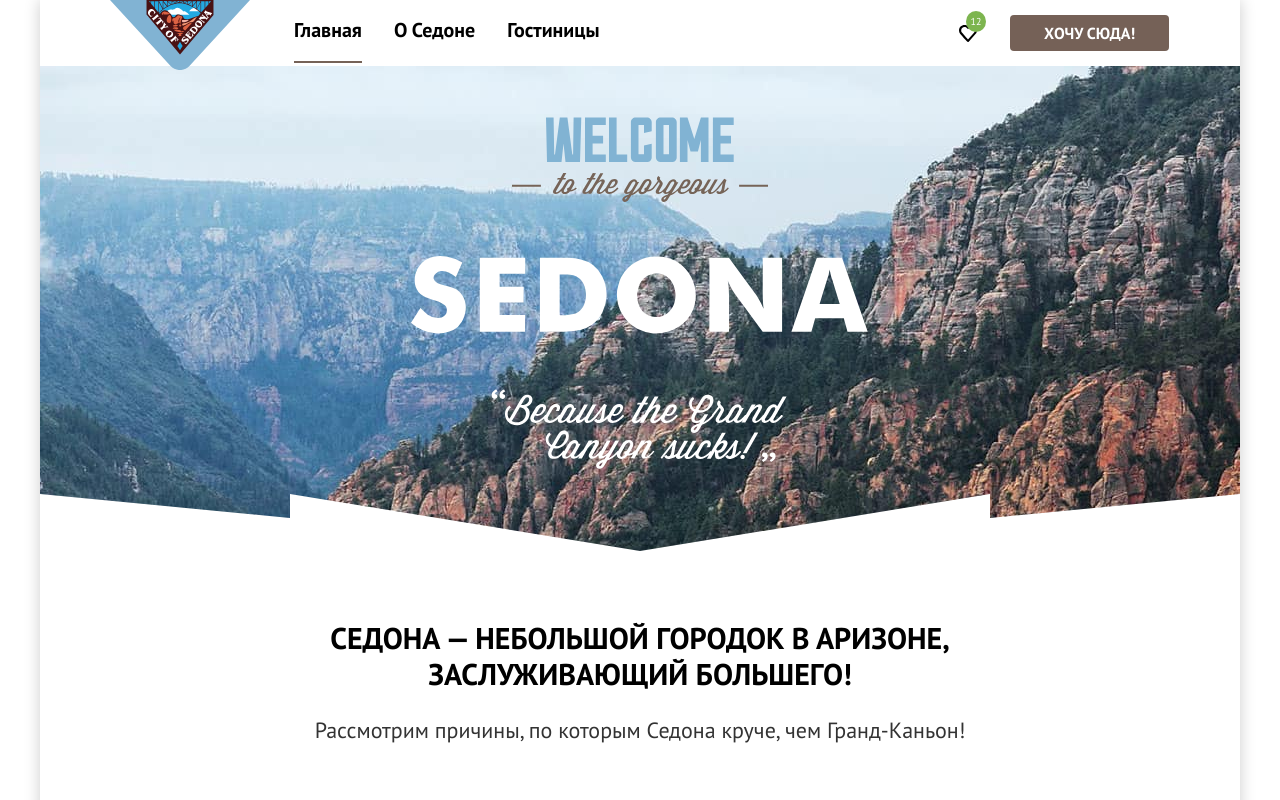
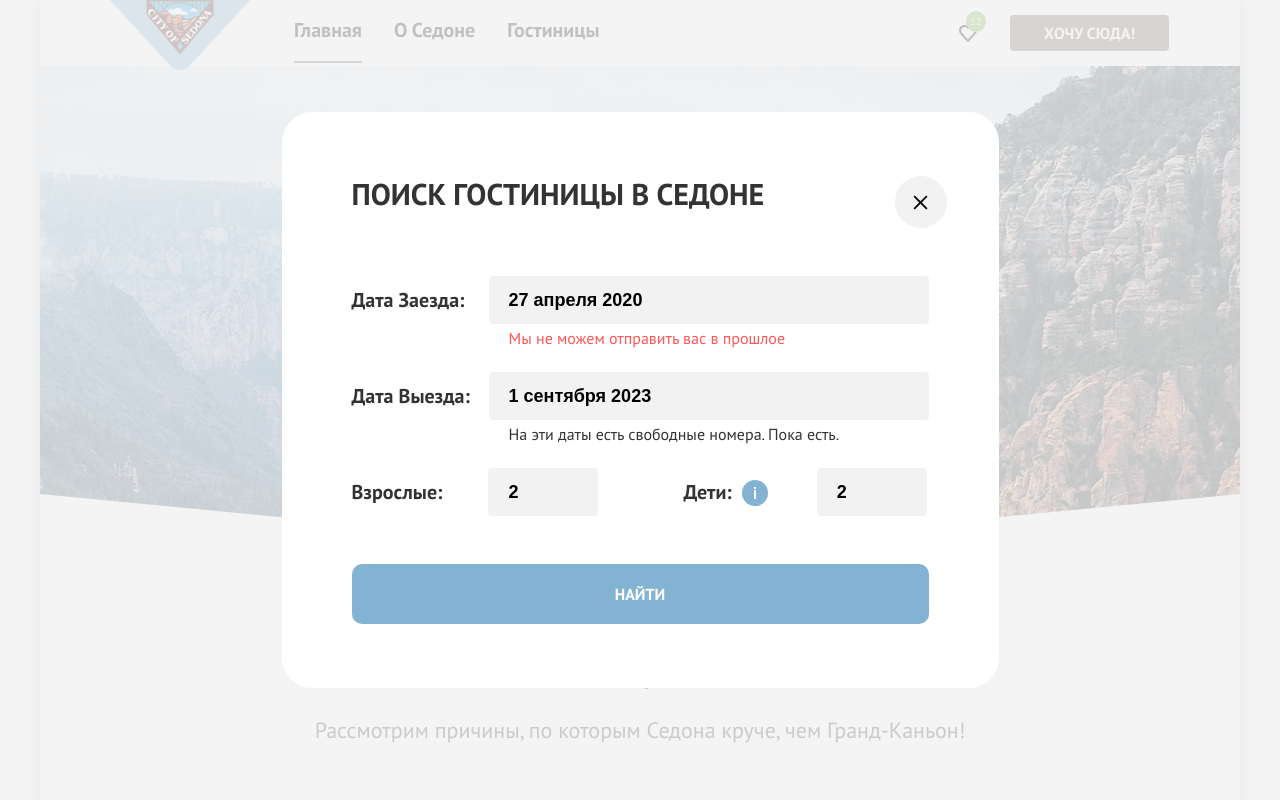
Before and after one commit to htmlacademy-htmlcss/2210791-sedona-35, a plain HTML site: page index.html in a window 1280 px wide. Shown: the top 800 px of the page. Drawn offline with Linux system fonts and the light colour scheme.

Commit message:
доделывает попап

```diff
--- a/index.html
+++ b/index.html
@@ -172,10 +172,12 @@
             <div class="modal-data-container">
               <label class="modal-text" for="arrival">Дата Заезда:</label>
               <input class="modal-input arrival-input" type="text" id="arrival" name="arrival" value="27 апреля 2020">
+              <p class="modal-warning">Мы не можем отправить вас в прошлое</p>
             </div>
             <div class="modal-data-container">
               <label class="modal-text" for="departure">Дата Выезда:</label>
               <input class="modal-input departure-input" type="text" id="departure" name="departure" value="1 сентября 2023">
+              <p class="modal-warning warning-info">На эти даты есть свободные номера. Пока есть.</p>
             </div>
             <div class="family-info-container">
             <label class="modal-text" for="adults"> Взрослые:</label>
--- a/styles/styles.css
+++ b/styles/styles.css
@@ -573,13 +573,14 @@ main {
 .modal-form  {
  display: grid;
  grid-template-columns: 1fr;
- gap: 48px;
 }
 
 .modal-data-container {
   display: flex;
   align-items: center;
   justify-content: space-between;
+  flex-wrap: wrap;
+  margin-bottom: 23px;
 }
 
 .modal-text {
@@ -602,14 +603,27 @@ main {
   padding: 12px 20px;
 }
 
+.modal-warning {
+  color: #FF5757;
+  margin-left: 157px;
+  margin-top: 4px;
+  line-height: 21px;
+  font-size: 16px;
+}
+
+.warning-info {
+  color: #333333;
+}
+
 .family-info-container {
   display: flex;
   align-items: center;
+  margin-bottom: 48px;
 }
 
 .family-amount-input {
   width: 110px;
-  margin-left: 78px;
+  margin-left: 85px;
 }
 
 .family-amount-input:-webkit-outer-spin-button {
@@ -642,9 +656,9 @@ main {
   left: 59px;
 }
 
-.modal-container-close {
+/* .modal-container-close {
   display: none;
-}
+} */
 
 .modal-button {
   box-sizing: border-box;
```
